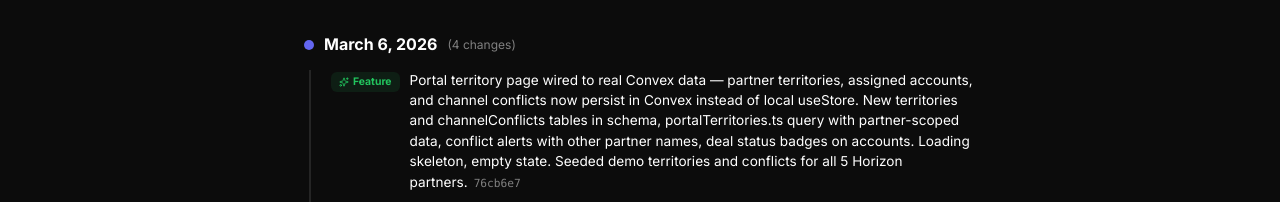
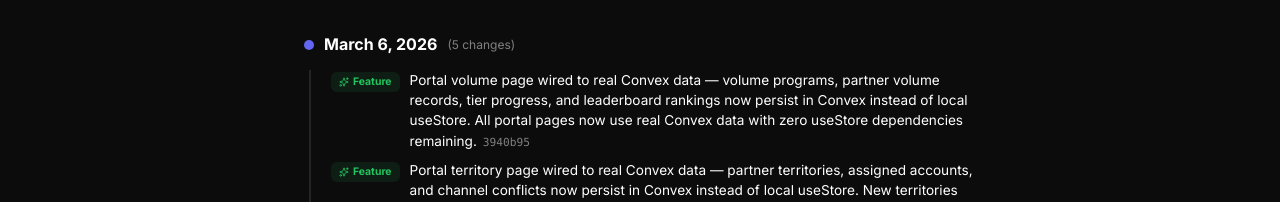
Before and after one commit to dylan3796/partner-attribution-ai, a Next.js app: page /changelog in a window 1280 px wide. Shown: the part 168-370 px from the top of the page. Built offline with nearby package versions, Linux system fonts and the light colour scheme; no server answers.

Commit message:
chore: changelog — add portal volume Convex entry for Mar 6

```diff
--- a/app/changelog/page.tsx
+++ b/app/changelog/page.tsx
@@ -15,6 +15,7 @@ const CHANGELOG: Entry[] = [
   {
     date: "March 6, 2026",
     commits: [
+      { hash: "3940b95", type: "feat", message: "Portal volume page wired to real Convex data — volume programs, partner volume records, tier progress, and leaderboard rankings now persist in Convex instead of local useStore. All portal pages now use real Convex data with zero useStore dependencies remaining." },
       { hash: "76cb6e7", type: "feat", message: "Portal territory page wired to real Convex data — partner territories, assigned accounts, and channel conflicts now persist in Convex instead of local useStore. New territories and channelConflicts tables in schema, portalTerritories.ts query with partner-scoped data, conflict alerts with other partner names, deal status badges on accounts. Loading skeleton, empty state. Seeded demo territories and conflicts for all 5 Horizon partners." },
       { hash: "16c5be6", type: "feat", message: "Portal products page wired to real Convex data — replaces useStore demo data with live org products, partner-specific commission rates from commission rules, and per-product deal activity from real touchpoints and deal registrations." },
       { hash: "NEW0021", type: "feat", message: "Tier reviews wired to Convex — approve, reject, or defer partner tier changes with full persistence. Previously all review decisions were lost on page refresh (local state only). Now saves to Convex tierReviews table with audit trail entries. Bulk approve remaining, debounced notes auto-save, loading skeletons. Scoring data pulled from real Convex partners/deals/touchpoints/attributions instead of demo store." },
--- a/components/WhatsNew.tsx
+++ b/components/WhatsNew.tsx
@@ -27,6 +27,14 @@ const TYPE_CONFIG: Record<ChangeType, { label: string; color: string; bg: string
 
 // Recent notable features — curated highlights, not exhaustive git log
 const RECENT_CHANGES: ChangeEntry[] = [
+  {
+    id: "2026-03-06-portal-volume",
+    date: "Mar 6",
+    type: "feat",
+    title: "Portal Volume — Real Data",
+    description: "Volume programs, tier progress, and leaderboard now persist in Convex. All portal pages use real data — zero useStore remaining.",
+    link: "/portal/volume",
+  },
   {
     id: "2026-03-06-tier-reviews",
     date: "Mar 6",
```
